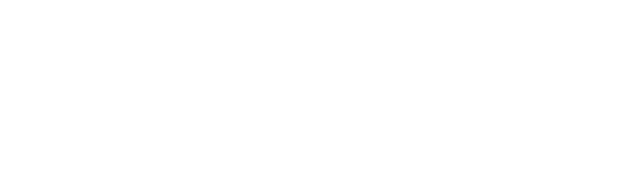
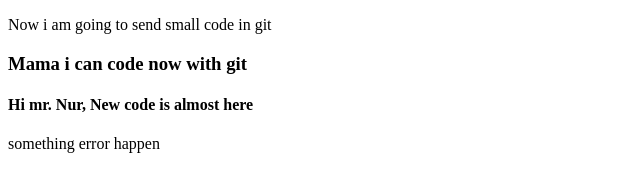
Before and after one commit to Nurealom405/nur-second-repo, a plain HTML site: page index.html in a window 1280 px wide. Shown: the whole page, without its empty margins (0-640 px from the left). Drawn offline with Linux system fonts and the light colour scheme.

Commit message:
new code

```diff
--- a/index.html
+++ b/index.html
@@ -7,6 +7,9 @@
     <title>Second Repo in git</title>
 </head>
 <body>
-
+    <p>Now i am going to send small code in git</p>
+    <h3>Mama i can code now with git</h3>
+    <h4> Hi mr. Nur, New code is almost here</h4>
+    <p>something error happen</p>
 </body>
 </html>
```
